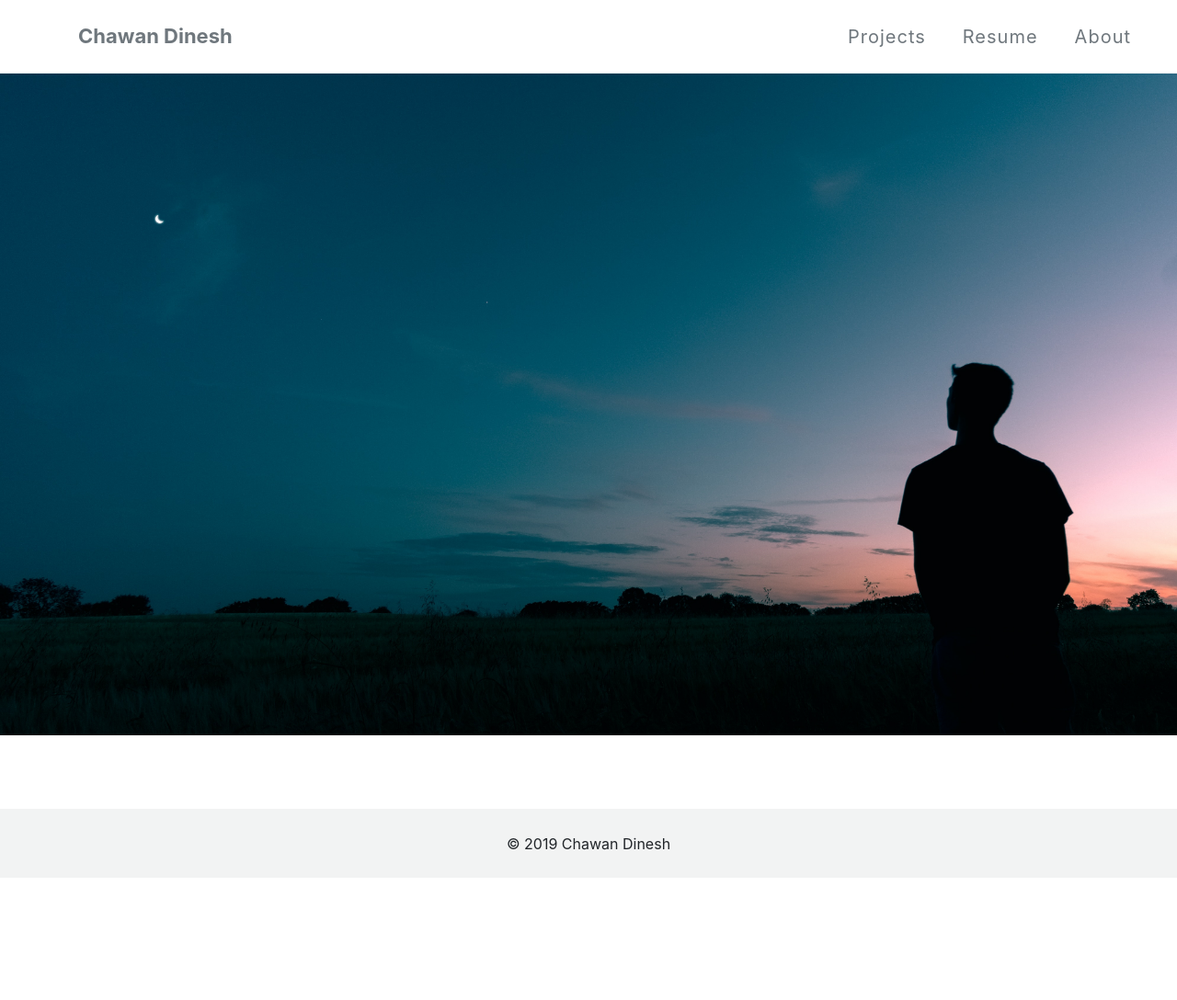
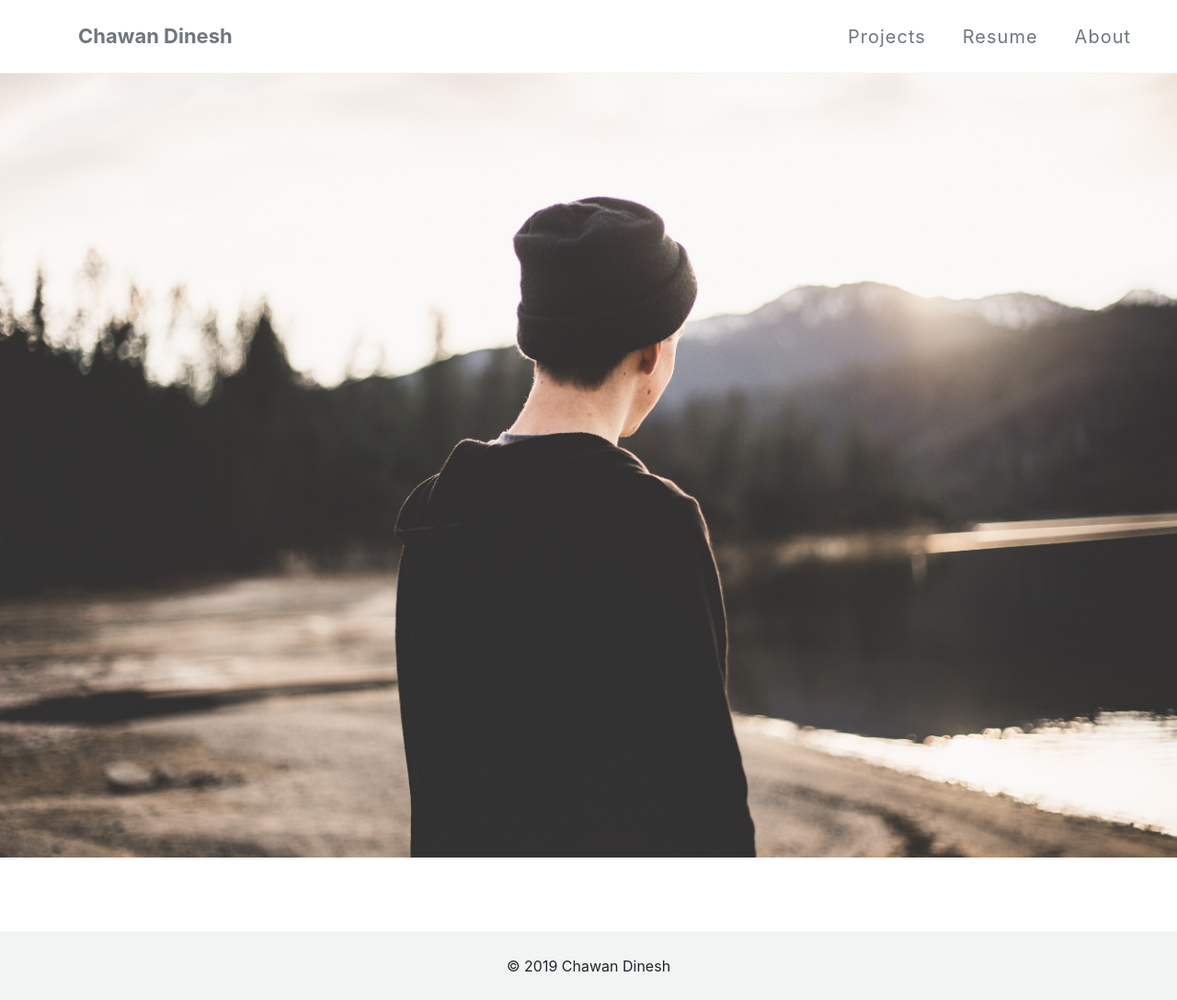
Before and after one commit to chawandinesh/chawandinesh.github.io, a Jekyll site: the page built from index.html, in a window 1280 px wide. Shown: the whole page at 92% size. Built offline with Jekyll 4.4.1, drawn with Linux system fonts in a browser that asks for light colours; before the commit the page ends 955 px from its top, so only the background shows below that.

Commit message:
change background image

```diff
--- a/index.html
+++ b/index.html
@@ -34,10 +34,7 @@ title: Chawan Dinesh
   </head>
   {% include header.html %}
 
-  <img
-    class="myImage"
-    src="assets/images/benjamin-davies-9b5dvrjb05g-unsplash.jpg"
-  />
+  <img class="myImage" src="assets/images/myBackground.jpg" />
 
   {% include footer.html %}
 </html>
```
Also changed, not shown: assets/images/myBackground.jpg (added), 2 other files.
